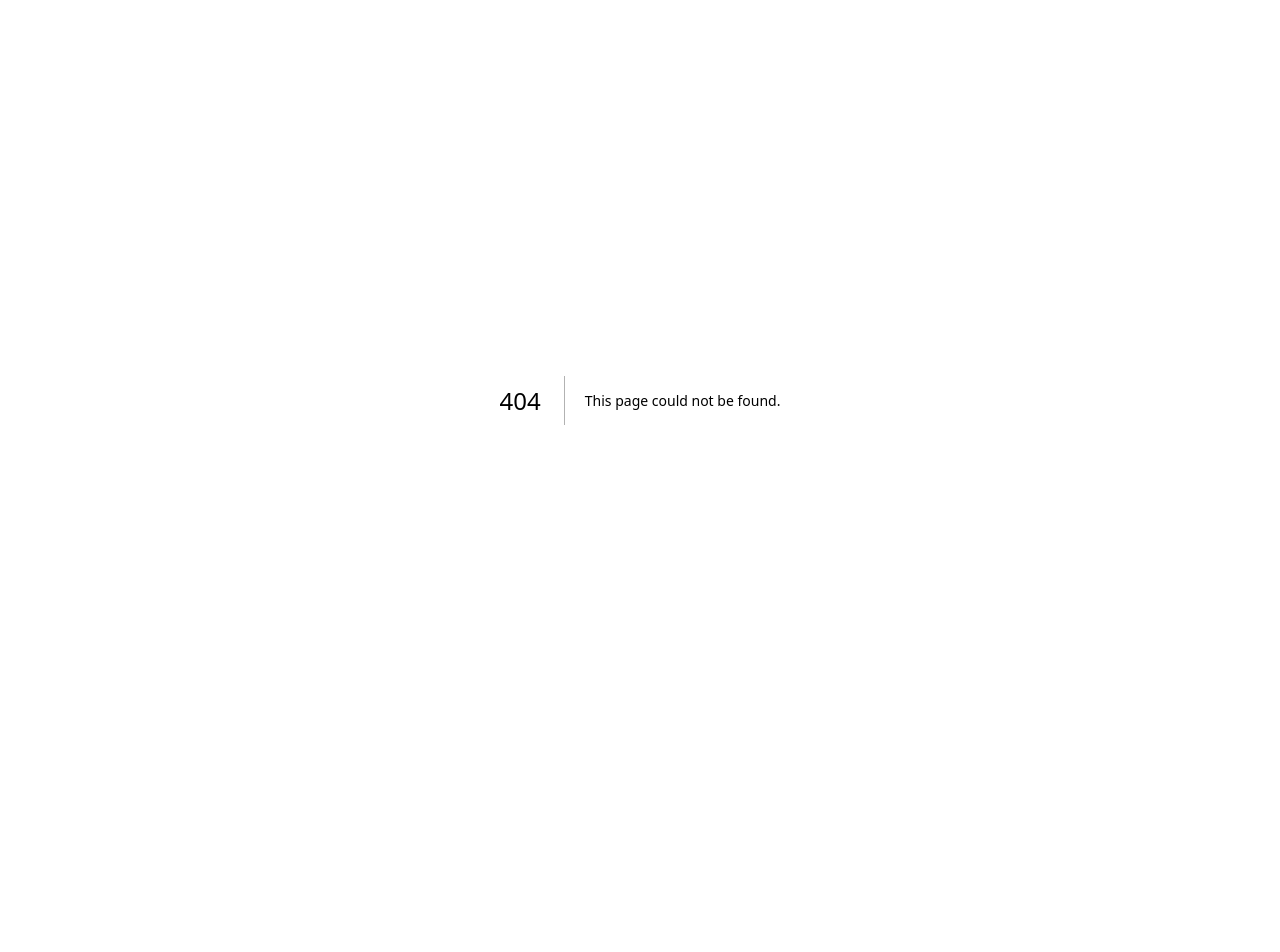
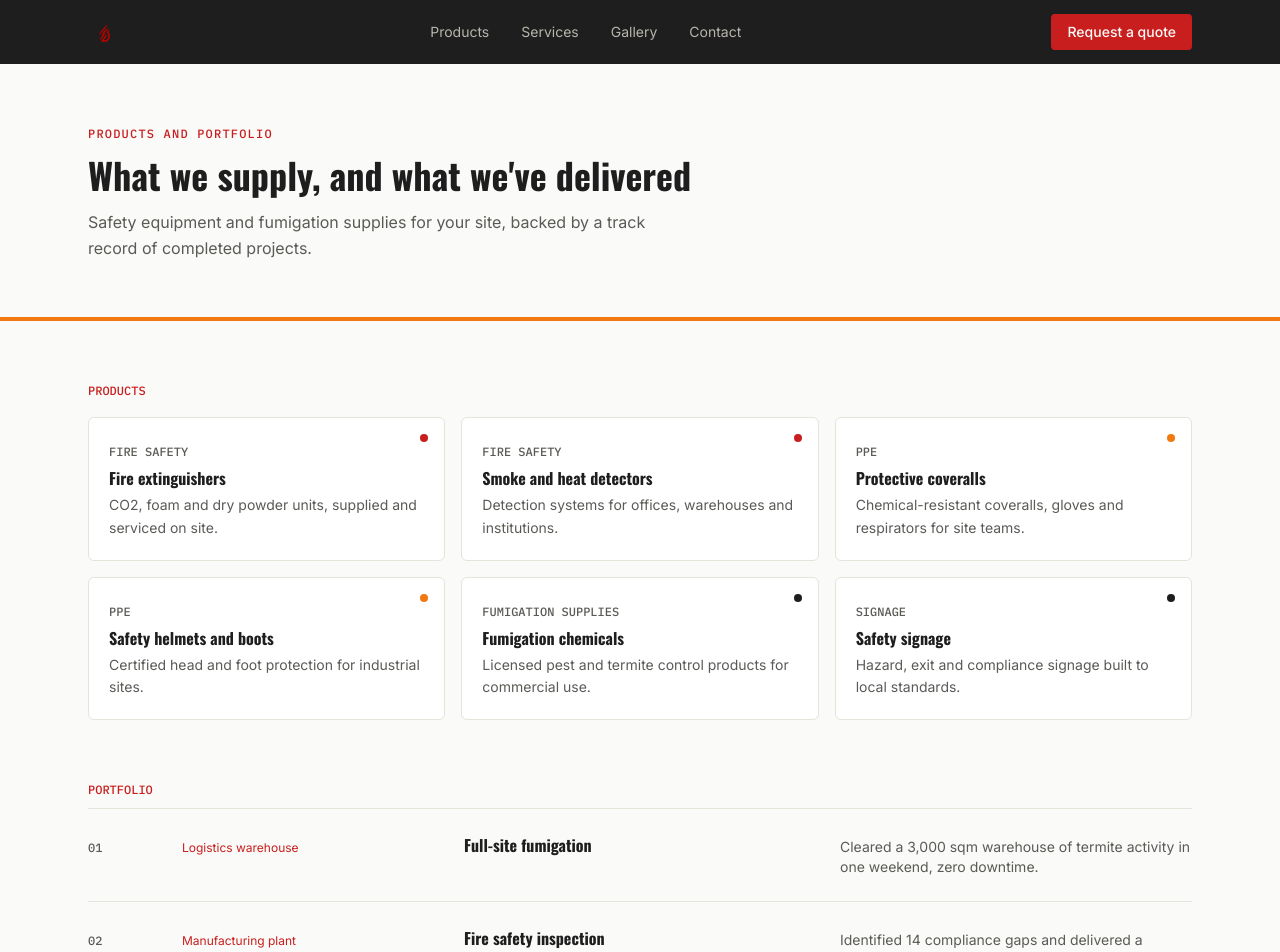
Before and after one commit to domelsafety/domel-safety-web, a Next.js app: page /products in a window 1280 px wide. Before the commit this address had no page. Shown: the top 952 px of the page. Before the commit the page ends 800 px from the top, so only its background shows below. Built offline with nearby package versions, Linux system fonts and the light colour scheme.

Commit message:
Add products and portfolio page

```diff
--- /dev/null
+++ b/app/products/page.tsx
@@ -0,0 +1,107 @@
+import type { Metadata } from "next";
+import Header from "@/components/Header";
+import PageHero from "@/components/PageHero";
+import ProductCard from "@/components/ProductCard";
+import PortfolioCard from "@/components/PortfolioCard";
+import CtaBanner from "@/components/CtaBanner";
+import Footer from "@/components/Footer";
+
+export const metadata: Metadata = {
+  title: "Products and portfolio | Domel Safety",
+  description:
+    "Safety equipment, fumigation supplies and signage from Domel Safety, plus a look at recent projects.",
+};
+
+const PRODUCTS = [
+  {
+    name: "Fire extinguishers",
+    category: "FIRE SAFETY",
+    description: "CO2, foam and dry powder units, supplied and serviced on site.",
+    dot: "bg-brand-red",
+  },
+  {
+    name: "Smoke and heat detectors",
+    category: "FIRE SAFETY",
+    description: "Detection systems for offices, warehouses and institutions.",
+    dot: "bg-brand-red",
+  },
+  {
+    name: "Protective coveralls",
+    category: "PPE",
+    description: "Chemical-resistant coveralls, gloves and respirators for site teams.",
+    dot: "bg-brand-orange",
+  },
+  {
+    name: "Safety helmets and boots",
+    category: "PPE",
+    description: "Certified head and foot protection for industrial sites.",
+    dot: "bg-brand-orange",
+  },
+  {
+    name: "Fumigation chemicals",
+    category: "FUMIGATION SUPPLIES",
+    description: "Licensed pest and termite control products for commercial use.",
+    dot: "bg-charcoal",
+  },
+  {
+    name: "Safety signage",
+    category: "SIGNAGE",
+    description: "Hazard, exit and compliance signage built to local standards.",
+    dot: "bg-charcoal",
+  },
+];
+
+const PORTFOLIO = [
+  {
+    index: "01",
+    client: "Logistics warehouse",
+    title: "Full-site fumigation",
+    result: "Cleared a 3,000 sqm warehouse of termite activity in one weekend, zero downtime.",
+  },
+  {
+    index: "02",
+    client: "Manufacturing plant",
+    title: "Fire safety inspection",
+    result: "Identified 14 compliance gaps and delivered a certified report within 3 days.",
+  },
+  {
+    index: "03",
+    client: "Private school",
+    title: "Safety consultation and training",
+    result: "Trained 40 staff on emergency procedures and updated the site safety policy.",
+  },
+];
+
+export default function ProductsPage() {
+  return (
+    <main>
+      <Header />
+      <PageHero
+        eyebrow="PRODUCTS AND PORTFOLIO"
+        title="What we supply, and what we've delivered"
+        description="Safety equipment and fumigation supplies for your site, backed by a track record of completed projects."
+      />
+
+      <section className="mx-auto max-w-6xl px-6 py-14">
+        <span className="font-mono text-xs text-brand-red">PRODUCTS</span>
+        <div className="grid grid-cols-1 md:grid-cols-3 gap-4 mt-4">
+          {PRODUCTS.map((product) => (
+            <ProductCard key={product.name} {...product} />
+          ))}
+        </div>
+      </section>
+
+      <section className="mx-auto max-w-6xl px-6 pb-14">
+        <span className="font-mono text-xs text-brand-red">PORTFOLIO</span>
+        <div className="mt-2">
+          {PORTFOLIO.map((item) => (
+            <PortfolioCard key={item.index} {...item} />
+          ))}
+        </div>
+      </section>
+
+      <CtaBanner />
+      <Footer />
+    </main>
+  );
+}
--- /dev/null
+++ b/components/PortfolioCard.tsx
@@ -0,0 +1,19 @@
+type PortfolioCardProps = {
+  index: string;
+  client: string;
+  title: string;
+  result: string;
+};
+
+export default function PortfolioCard({ index, client, title, result }: PortfolioCardProps) {
+  return (
+    <div className="border-t border-border py-6 grid grid-cols-1 md:grid-cols-12 gap-3 md:gap-6 items-baseline">
+      <span className="font-mono text-xs text-steel md:col-span-1">{index}</span>
+      <span className="text-xs text-brand-red md:col-span-3">{client}</span>
+      <h3 className="font-display text-base font-bold text-charcoal md:col-span-4">
+        {title}
+      </h3>
+      <p className="text-sm text-steel md:col-span-4">{result}</p>
+    </div>
+  );
+}
--- /dev/null
+++ b/components/ProductCard.tsx
@@ -0,0 +1,19 @@
+type ProductCardProps = {
+  name: string;
+  category: string;
+  description: string;
+  dot: string;
+};
+
+export default function ProductCard({ name, category, description, dot }: ProductCardProps) {
+  return (
+    <div className="relative bg-white border border-border rounded-md p-5">
+      <span className={`absolute top-4 right-4 w-2 h-2 rounded-full ${dot}`} />
+      <span className="font-mono text-xs text-steel">{category}</span>
+      <h3 className="font-display text-base font-bold text-charcoal mt-1 mb-1">
+        {name}
+      </h3>
+      <p className="text-sm text-steel leading-relaxed">{description}</p>
+    </div>
+  );
+}
```
